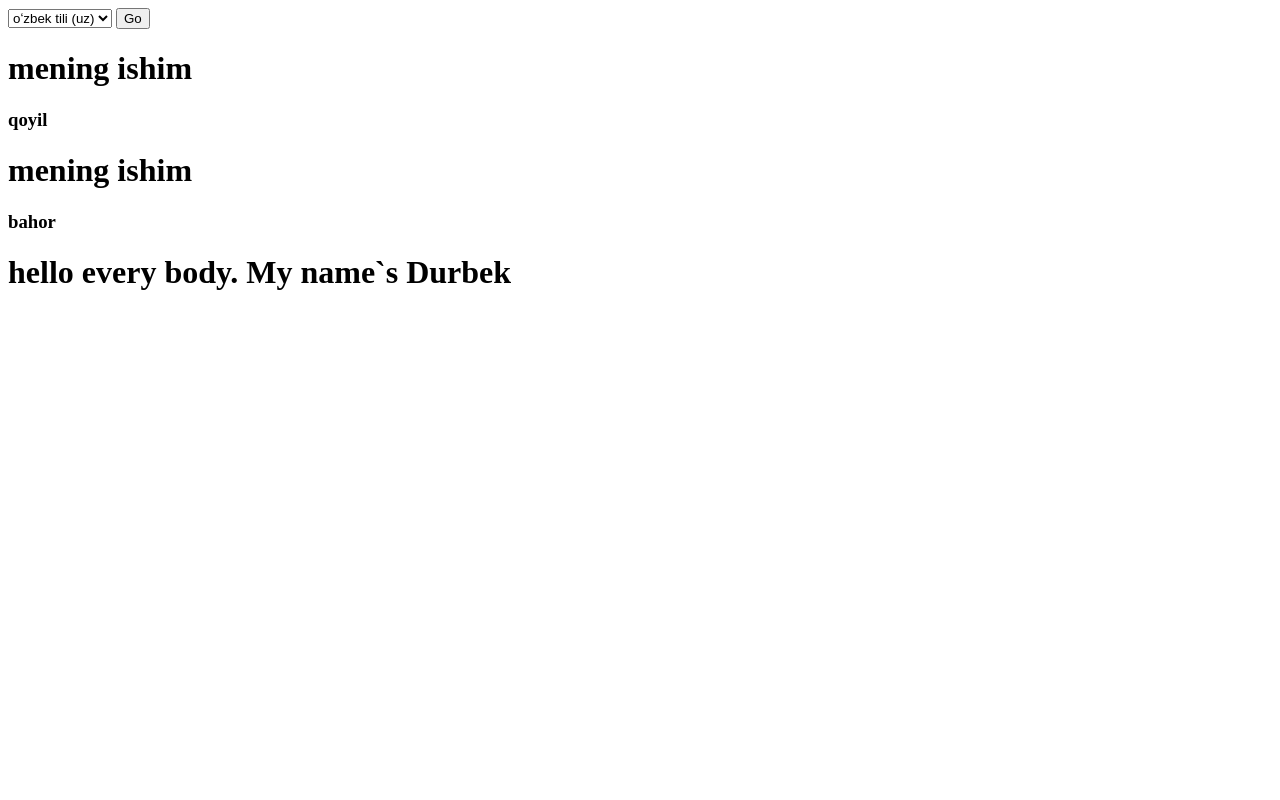
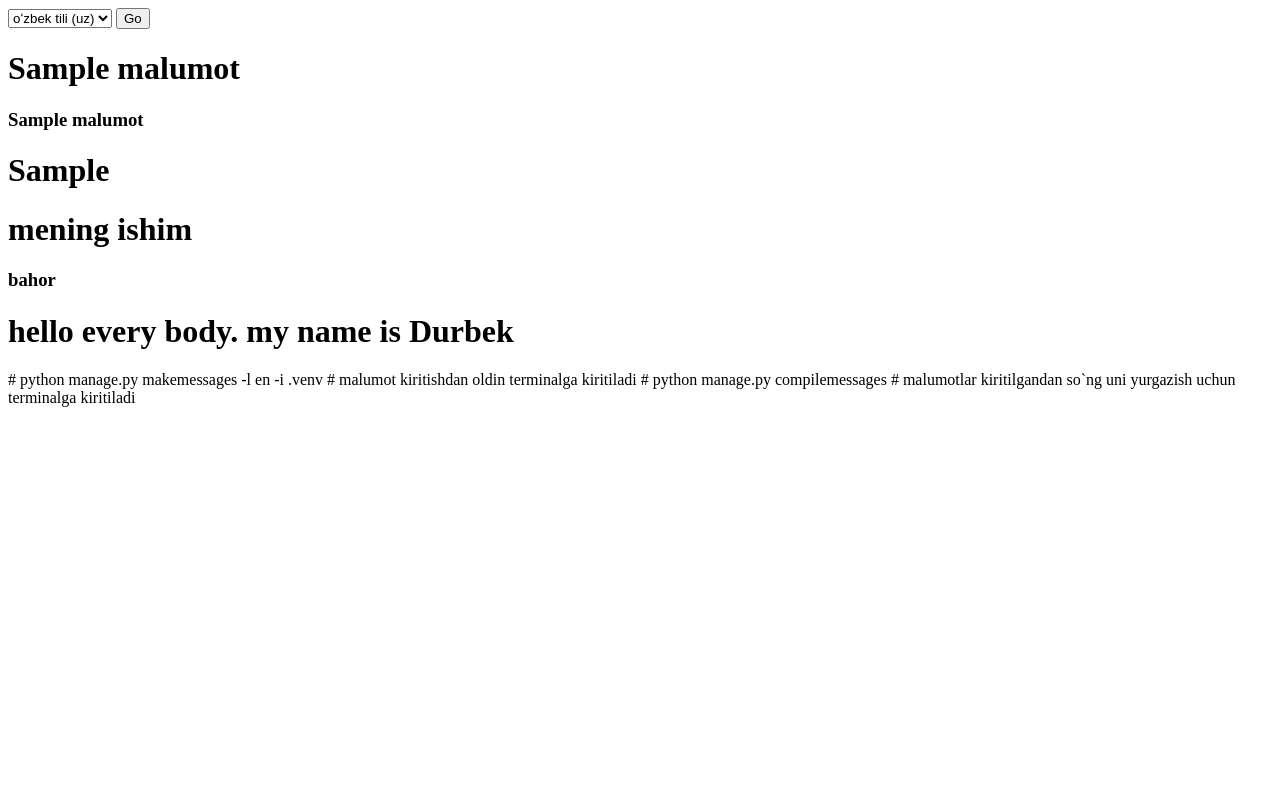
Before and after one commit to durbek11/Translate-page, a Django app: template templates/malumot.html in a window 1280 px wide. Run offline with Django 4.2, Linux system fonts and the light colour scheme; data comes from the database, SQL or seed files in the repository; the template is opened without the code that fills it: values that come from a table or form of the project are taken from there, most other values are stand-ins (such as "Sample title", 1, 10 or a date in 2020).

Commit message:
best commit

```diff
--- a/core/settings.py
+++ b/core/settings.py
@@ -26,7 +26,8 @@
     'django.contrib.sessions',
     'django.contrib.messages',
     'django.contrib.staticfiles',
-    'translate'
+    'translate',
+    'rosetta'
 ]
 
 MIDDLEWARE = [
--- a/core/urls.py
+++ b/core/urls.py
@@ -1,6 +1,7 @@
 from django.contrib import admin
-from django.urls import path, include
+from django.urls import path, include, re_path
 from django.conf.urls.i18n import i18n_patterns
+from django.conf import settings
 
 urlpatterns = [
     path('admin/', admin.site.urls),
@@ -9,3 +10,9 @@
     path("", include("translate.urls")),
     prefix_default_language = False
 )
+
+
+if 'rosetta' in settings.INSTALLED_APPS:
+    urlpatterns += [
+        re_path(r'^rosetta/', include('rosetta.urls'))
+    ]
--- a/templates/malumot.html
+++ b/templates/malumot.html
@@ -16,6 +16,11 @@
 </form>
 <h1>{{ malumot.name }}</h1>
 <h3>{{ malumot.title }}</h3>
+<h1>{{ malumot.me }}</h1>
 <h1>{% trans "mening ishim" %}</h1>
 <h3>{% trans "bahor" %}</h3>
-<h1>hello every body. My name`s Durbek</h1>
+<h1>{% trans "hello every body. my name is Durbek" %}</h1>
+#  python manage.py makemessages -l en -i .venv
+#  malumot kiritishdan oldin terminalga kiritiladi
+#  python manage.py compilemessages
+#  malumotlar kiritilgandan so`ng uni yurgazish uchun terminalga kiritiladi
--- a/translate/admin.py
+++ b/translate/admin.py
@@ -1,6 +1,4 @@
 from django.contrib import admin
 from .models import *
 
-@admin.register(TranslatePage)
-class Translate(admin.ModelAdmin):
-    prepopulated_fields = {'slug': ('name', )}
+admin.site.register(TranslatePage)
--- a/translate/models.py
+++ b/translate/models.py
@@ -3,11 +3,8 @@
 
 class TranslatePage(models.Model):
     name = models.CharField(max_length=100)
-    slug = models.SlugField(unique=True)
     title = models.CharField(max_length=100)
+    me = models.CharField(max_length=200)
 
     def __str__(self):
         return self.name
-
-    def get_absolute_url(self):
-        return reverse('translate:malumot', kwargs={'slug': self.slug})
--- a/translate/urls.py
+++ b/translate/urls.py
@@ -5,5 +5,5 @@
 
 urlpatterns = [
     path("", home, name="home"),
-    path("<slug:slug>", malumot, name="mulomot")
+    path("malumot/", malumot, name="mulomot")
 ]
--- a/translate/views.py
+++ b/translate/views.py
@@ -6,6 +6,6 @@
 
     return render(request, "home.html")
 
-def malumot(request, slug):
-    malumot = get_object_or_404(TranslatePage, slug=slug)
+def malumot(request):
+    malumot = get_object_or_404(TranslatePage)
     return render(request, "malumot.html", {"malumot":malumot})
```
Also changed, not shown: db.sqlite3, locale/en/LC_MESSAGES/django.po, translate/migrations/0002_remove_translatepage_slug.py (added), translate/migrations/0003_translatepage_me.py (added), 1 other file.
